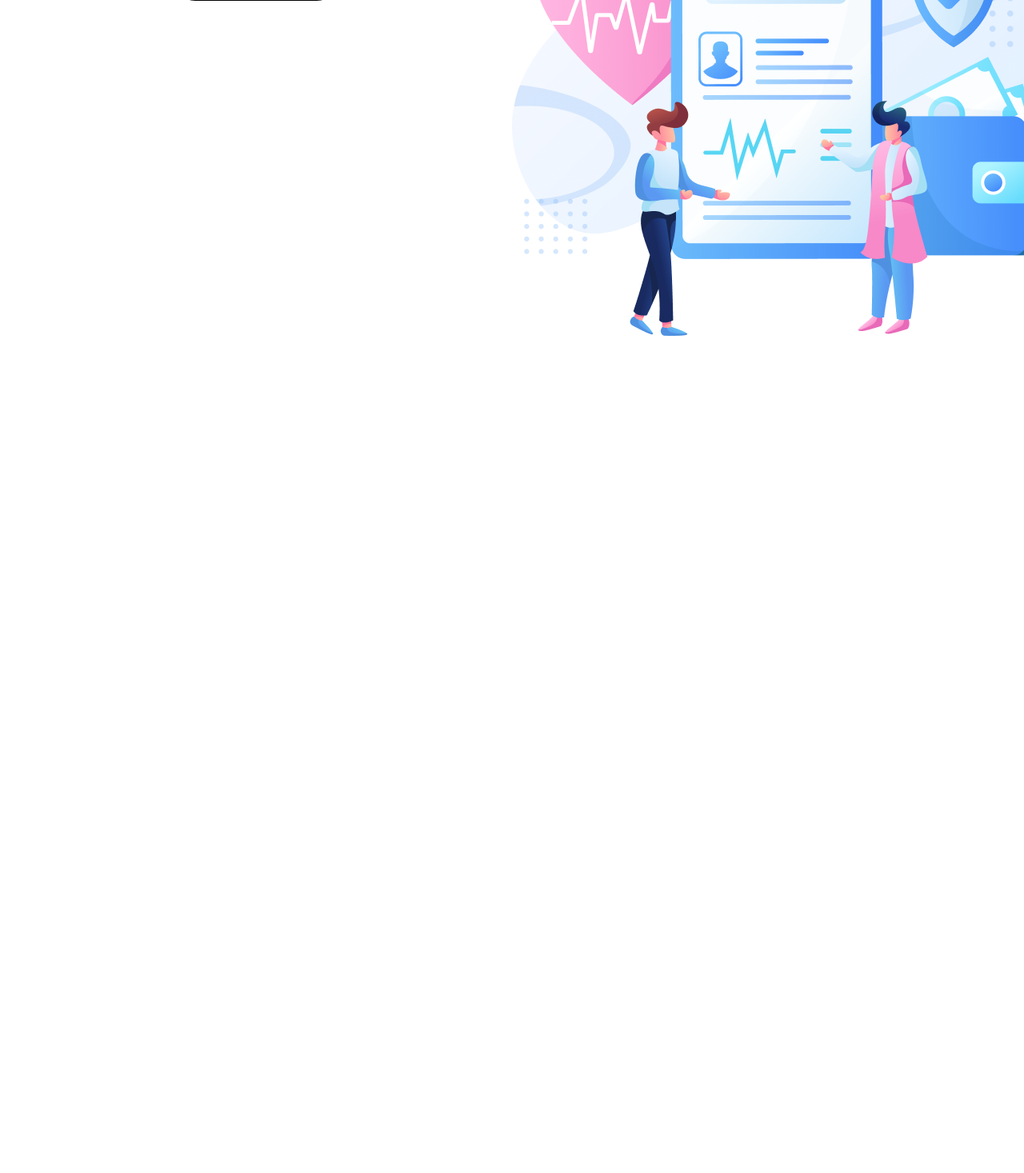
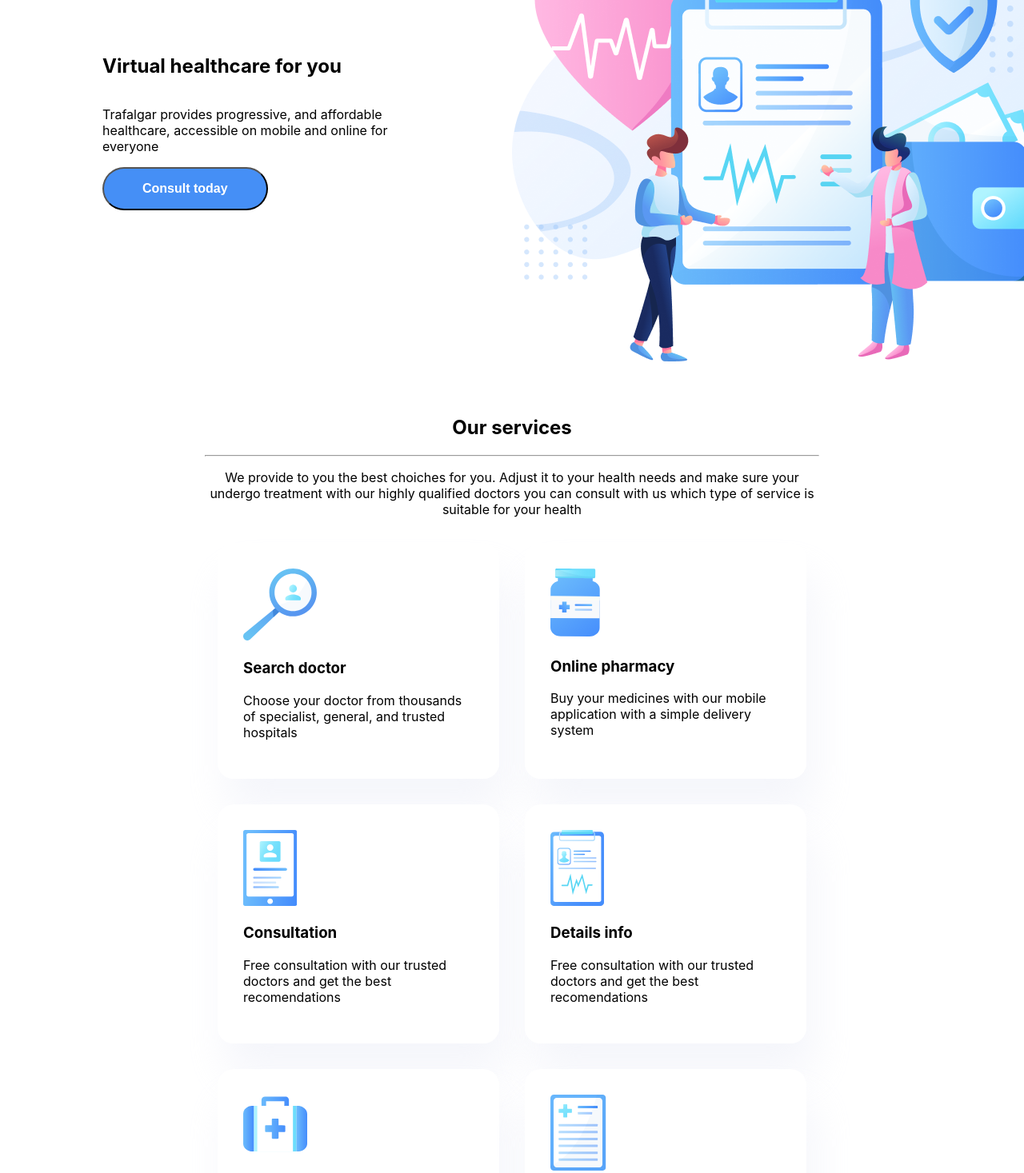
Before and after one commit to AbrahamDN/trafalgar, a React (Create React App) app: page / in a window 1280 px wide. Shown: the part 240-1707 px from the top of the page at 80% size. Before the commit the page ends 800 px from the top, so only its background shows below. Built offline with nearby package versions, Linux system fonts and the light colour scheme.

Commit message:
[TRAF-19] Added header section & services section

```diff
--- a/src/pages/Homepage/Homepage-component.jsx
+++ b/src/pages/Homepage/Homepage-component.jsx
@@ -4,6 +4,7 @@
 import PageSection from '../../components/PageSection/PageSection-component';
 import SplitContent from '../../components/SplitContent/SplitContent-container';
 import Button from '../../components/Button/Button-component';
+import Card from '../../components/Card/Card-component';
 
 import './Homepage-styles.scss';
 
@@ -11,9 +12,9 @@
   return (
     <div className='homepage'>
       <Header />
-      <PageSection>
-        <SplitContent>
-          <div>
+      <PageSection className='header-section'>
+        <SplitContent className='split-content'>
+          <div className='left-content'>
             <h1>Virtual healthcare for you</h1>
             <p>
               Trafalgar provides progressive, and affordable healthcare,
@@ -21,7 +22,7 @@
             </p>
             <Button buttonClass='outline' value='Consult today' />
           </div>
-          <div>
+          <div className='right-content'>
             <img
               src='/assets/png/trafalgar-header illustration 1.png'
               alt='hero'
@@ -29,6 +30,51 @@
           </div>
         </SplitContent>
       </PageSection>
+
+      <PageSection className='services-section'>
+        <h2>Our services</h2>
+        <hr />
+        <p>
+          We provide to you the best choiches for you. Adjust it to your health
+          needs and make sure your undergo treatment with our highly qualified
+          doctors you can consult with us which type of service is suitable for
+          your health
+        </p>
+        <div className='card-container'>
+          <Card
+            icon='/assets/svg/search-icon.svg'
+            title='Search doctor'
+            text='Choose your doctor from thousands of specialist, general, and trusted hospitals'
+          />
+          <Card
+            icon='/assets/svg/online-pharmacy-icon.svg'
+            title='Online pharmacy'
+            text='Buy  your medicines with our mobile application with a simple delivery system'
+          />
+          <Card
+            icon='/assets/svg/consultation-icon.svg'
+            title='Consultation'
+            text='Free consultation with our trusted doctors and get the best recomendations'
+          />
+          <Card
+            icon='/assets/svg/details-info-icon.svg'
+            title='Details info'
+            text='Free consultation with our trusted doctors and get the best recomendations'
+          />
+          <Card
+            icon='/assets/svg/emergency-care-icon.svg'
+            title='Emergency care'
+            text='You can get 24/7 urgent care for yourself or your children and your
+            lovely family'
+          />
+          <Card
+            icon='/assets/svg/tracking-icon.svg'
+            title='Tracking'
+            text='Track and save your medical history and health data'
+          />
+        </div>
+        <Button buttonClass='primary' value='Learn More' />
+      </PageSection>
     </div>
   );
 };
--- a/src/pages/Homepage/Homepage-styles.scss
+++ b/src/pages/Homepage/Homepage-styles.scss
@@ -0,0 +1,31 @@
+@mixin global-spacing-primary {
+  margin: 2.5vw 10vw;
+}
+@mixin global-spacing-secondary {
+  margin: 5vw 20vw;
+}
+
+.homepage {
+  .header-section {
+    @include global-spacing-primary();
+    min-height: 75vh;
+    text-align: left;
+
+    .left-content {
+      display: flex;
+      align-items: flex-start;
+      justify-content: center;
+      flex-direction: column;
+      width: 70%;
+    }
+  }
+}
+
+.services-section {
+  @include global-spacing-secondary();
+
+  .card-container {
+    display: grid;
+    grid-template-columns: repeat(auto-fit, minmax(320px, 1fr));
+  }
+}
```
